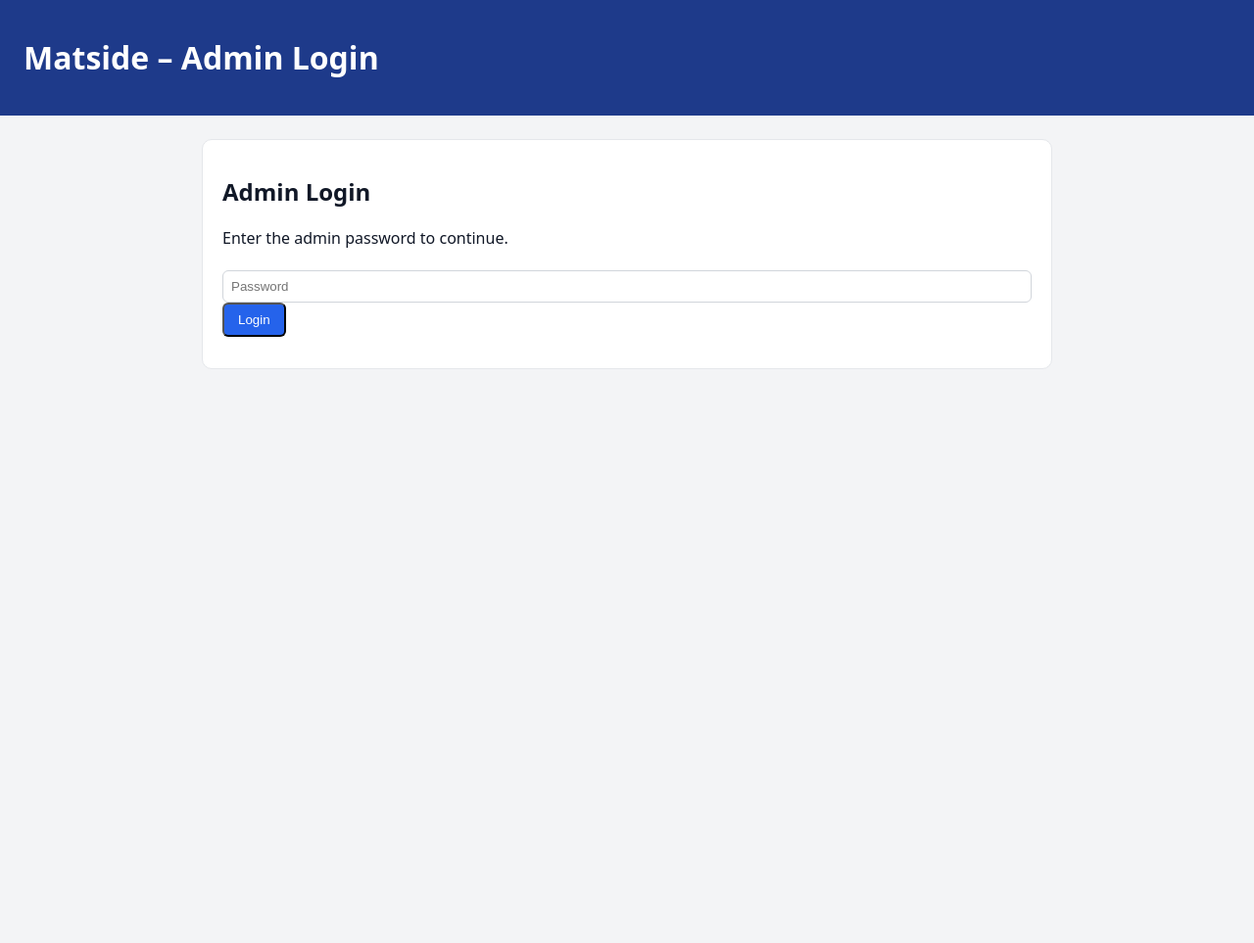
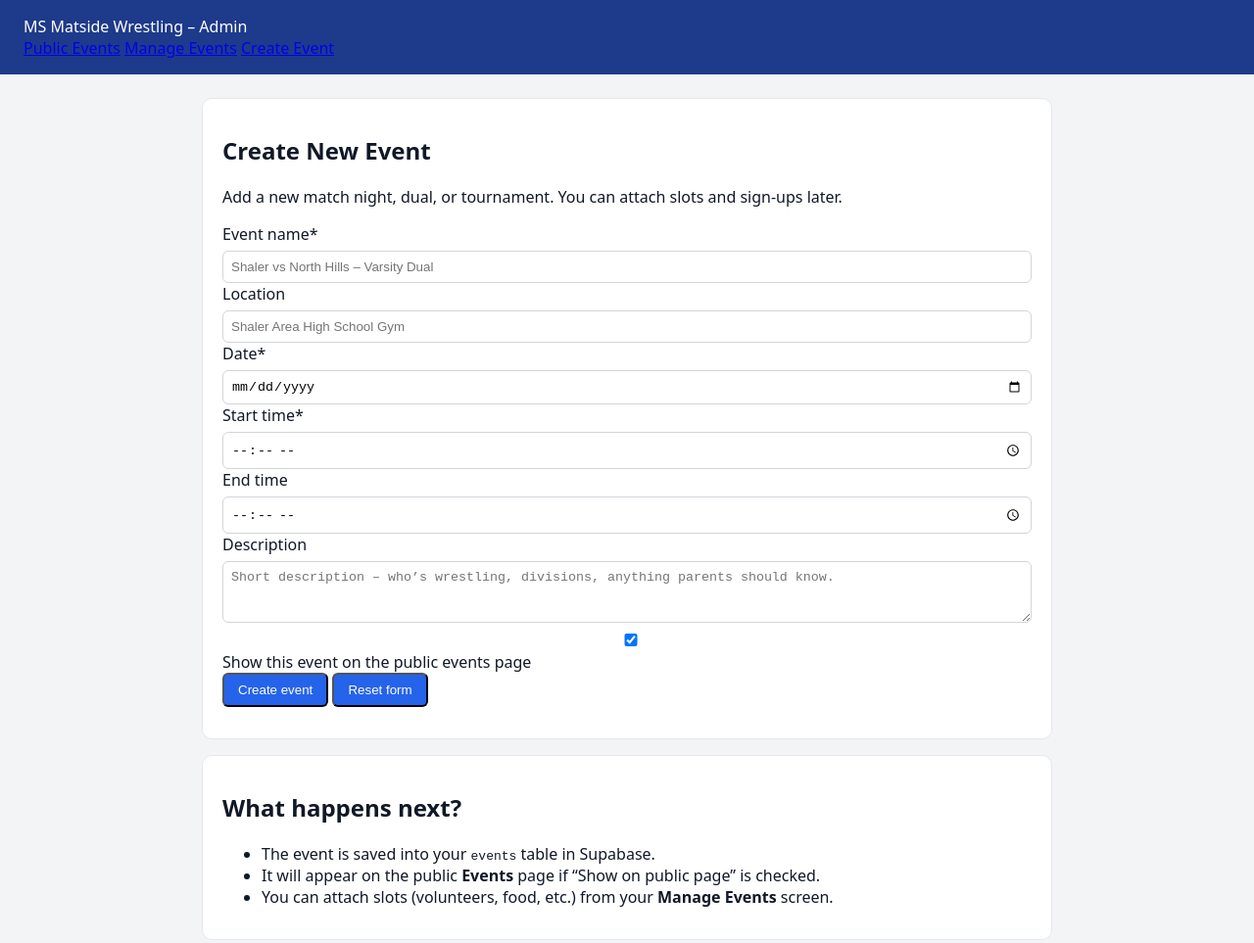
Before and after one commit to matsidewrestlingco-netizen/signupsignin, a plain HTML site: page admin.html in a window 1280 px wide. Shown: the whole page at 98% size. Before the commit the page ends 800 px from the top, so only its background shows below. Drawn offline with Linux system fonts and the light colour scheme.

Commit message:
Update admin.html

```diff
--- a/admin.html
+++ b/admin.html
@@ -2,40 +2,113 @@
 <html lang="en">
 <head>
   <meta charset="UTF-8" />
-  <title>Matside Admin Login</title>
-  <link rel="stylesheet" href="styles.css" />
+  <title>Matside – Admin Create Event</title>
+  <meta name="viewport" content="width=device-width, initial-scale=1" />
+  <link rel="stylesheet" href="./styles.css" />
 </head>
-<body>
-  <header>
-    <h1>Matside – Admin Login</h1>
+<body class="page page-admin">
+  <header class="top-bar">
+    <div class="top-bar-inner">
+      <div class="brand">
+        <span class="brand-mark">MS</span>
+        <span class="brand-text">Matside Wrestling – Admin</span>
+      </div>
+      <nav class="top-nav">
+        <a href="index.html">Public Events</a>
+        <a href="admin-events.html">Manage Events</a>
+        <a href="admin.html" class="active">Create Event</a>
+      </nav>
+    </div>
   </header>
 
-  <main>
-    <div class="card">
-      <h2>Admin Login</h2>
-      <p>Enter the admin password to continue.</p>
+  <main class="main-wrap">
+    <section class="card">
+      <h1 class="card-title">Create New Event</h1>
+      <p class="card-subtitle">
+        Add a new match night, dual, or tournament. You can attach slots and sign-ups later.
+      </p>
 
-      <input type="password" id="password" placeholder="Password" />
-      <button onclick="login()">Login</button>
+      <form id="create-event-form" class="form-grid">
+        <div class="form-field">
+          <label for="title">Event name<span class="req">*</span></label>
+          <input
+            id="title"
+            name="title"
+            type="text"
+            required
+            maxlength="120"
+            placeholder="Shaler vs North Hills – Varsity Dual"
+          />
+        </div>
 
-      <p id="error" style="color: #b91c1c; margin-top: 10px;"></p>
-    </div>
+        <div class="form-field">
+          <label for="location">Location</label>
+          <input
+            id="location"
+            name="location"
+            type="text"
+            maxlength="160"
+            placeholder="Shaler Area High School Gym"
+          />
+        </div>
+
+        <div class="form-field form-field-inline">
+          <div>
+            <label for="date">Date<span class="req">*</span></label>
+            <input id="date" name="date" type="date" required />
+          </div>
+          <div>
+            <label for="startTime">Start time<span class="req">*</span></label>
+            <input id="startTime" name="startTime" type="time" required />
+          </div>
+          <div>
+            <label for="endTime">End time</label>
+            <input id="endTime" name="endTime" type="time" />
+          </div>
+        </div>
+
+        <div class="form-field">
+          <label for="description">Description</label>
+          <textarea
+            id="description"
+            name="description"
+            rows="3"
+            maxlength="600"
+            placeholder="Short description – who’s wrestling, divisions, anything parents should know."
+          ></textarea>
+        </div>
+
+        <div class="form-field form-field-inline">
+          <label class="checkbox-label">
+            <input id="isPublic" name="isPublic" type="checkbox" checked />
+            <span>Show this event on the public events page</span>
+          </label>
+        </div>
+
+        <div class="form-actions">
+          <button type="submit" id="submit-btn" class="btn-primary">
+            Create event
+          </button>
+          <button type="button" id="reset-btn" class="btn-ghost">
+            Reset form
+          </button>
+        </div>
+
+        <p id="status" class="status-message" aria-live="polite"></p>
+      </form>
+    </section>
+
+    <section class="card info-card">
+      <h2 class="card-title-sm">What happens next?</h2>
+      <ul class="info-list">
+        <li>The event is saved into your <code>events</code> table in Supabase.</li>
+        <li>It will appear on the public <strong>Events</strong> page if “Show on public page” is checked.</li>
+        <li>You can attach slots (volunteers, food, etc.) from your <strong>Manage Events</strong> screen.</li>
+      </ul>
+    </section>
   </main>
 
-  <script type="module">
-    import { ADMIN_PASSWORD } from "./admin.js";
-
-    window.login = function () {
-      const input = document.getElementById("password").value.trim();
-      const errorEl = document.getElementById("error");
-
-      if (input === ADMIN_PASSWORD) {
-        localStorage.setItem("matside_admin", "true");
-        window.location.href = "admin-events.html";
-      } else {
-        errorEl.textContent = "Incorrect password. Try again.";
-      }
-    };
-  </script>
+  <!-- Wire up Supabase + admin logic -->
+  <script type="module" src="./admin.js"></script>
 </body>
 </html>
```
